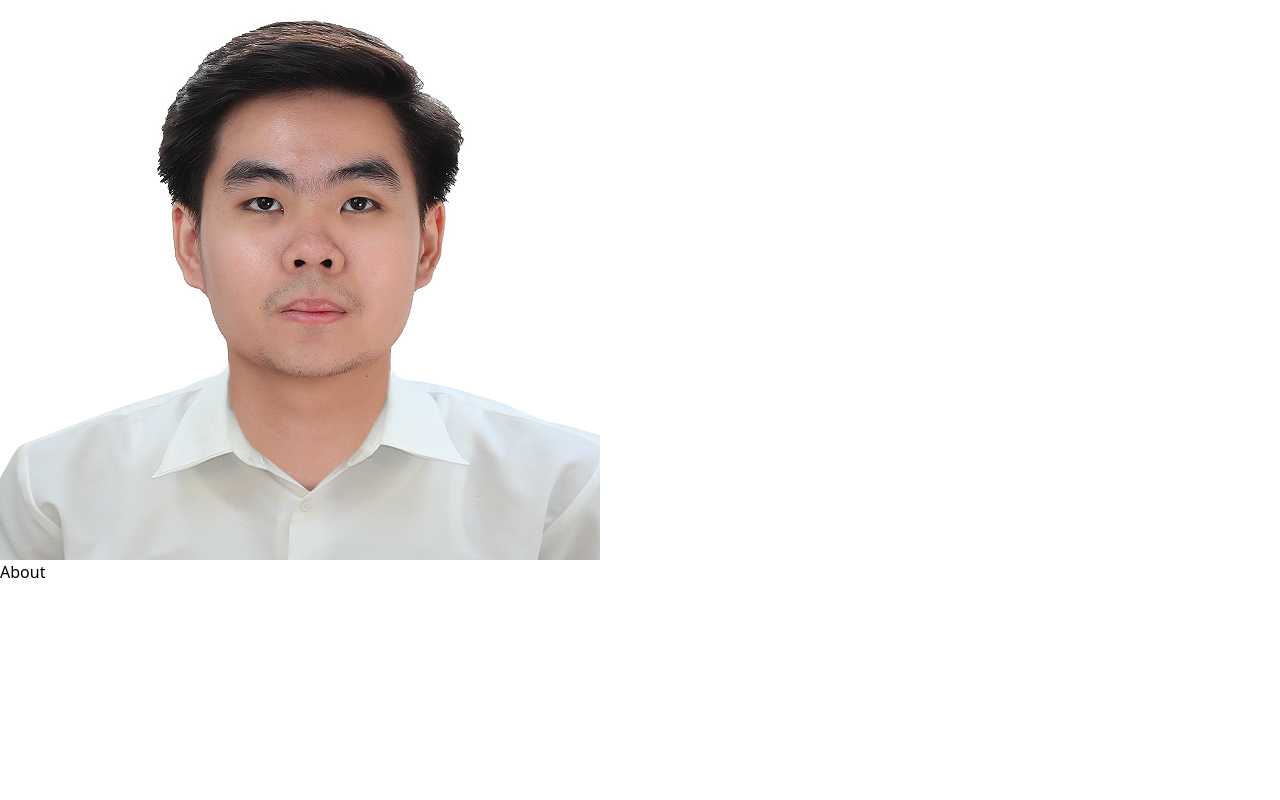
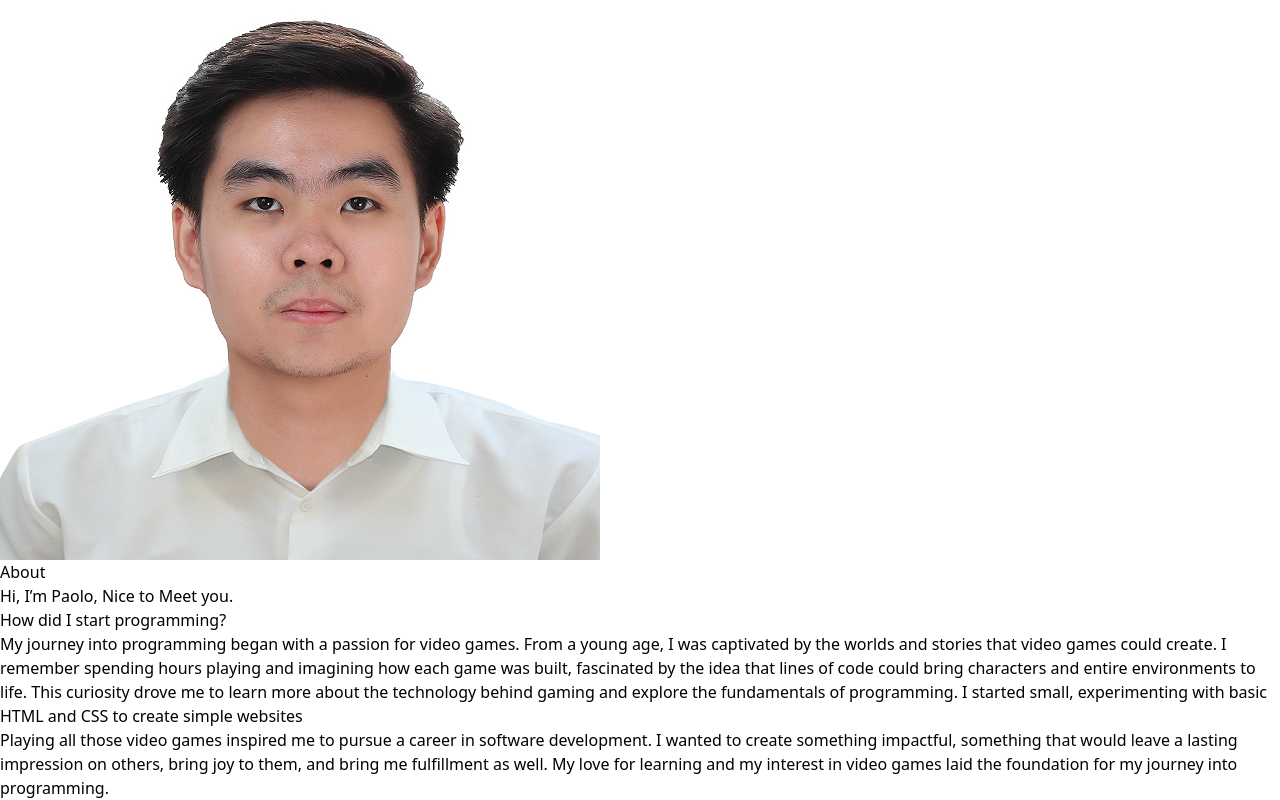
Before and after one commit to PaoloBaltazar/tailwind-portfolio-website, a React (Vite) app: page / in a window 1280 px wide. Shown: the part 352-1152 px from the top of the page. Before the commit the page ends 936 px from the top, so only its background shows below. Built offline with nearby package versions, Linux system fonts and the light colour scheme.

Commit message:
create about page

```diff
--- a/src/Components/About.jsx
+++ b/src/Components/About.jsx
@@ -1,8 +1,28 @@
 const About = () => {
   return (
-    <div>
-      <section>
-        <h1>About</h1>
+    <div className="max-w-7xl mx-auto px-4">
+      <section className="h-lvh text-white content-center">
+        <div className='justify-items-center mb-8'>
+          <div className="border-b-2 border-fuchsia-600">
+            <h1 className="font-bold text-3xl mb-3 lg:text-4xl">About</h1>
+          </div>
+
+          <h2 className="font-medium text-lg mt-2 lg:text-xl">Hi, I’m Paolo, Nice to Meet you. </h2>
+        </div>
+
+        <div>
+          <h3 className="text-base font-medium italic mb-4 lg:text-xl">
+            How did I start programming?
+          </h3>
+
+          <p className="text-base mb-4 lg:text-xl">My journey into programming began with a passion for video games. From a young age, I was captivated by the worlds and stories that video games could create. I remember spending hours playing and imagining how each game was built, fascinated by the idea that lines of code could bring characters and entire environments to life. This curiosity drove me to learn more about the technology behind gaming and explore the fundamentals of programming. I started small, experimenting with basic HTML and CSS to create simple websites
+          </p>
+
+          <p className="text-base lg:text-xl">
+          Playing all those video games inspired me to pursue a career in software development. I wanted to create something impactful, something that would leave a lasting impression on others, bring joy to them, and bring me fulfillment as well. My love for learning and my interest in video games laid the foundation for my journey into programming.
+          </p>
+        </div>
+
       </section>
 
     </div>
--- a/src/Components/Home.jsx
+++ b/src/Components/Home.jsx
@@ -9,7 +9,7 @@ const Home = () => {
           <h1 className='font-bold text-3xl lg:text-5xl'>Paolo Baltazar,</h1>
           <h1 className='font-bold text-3xl lg:text-5xl mb-8'>front-end developer</h1>
 
-          <p className='text-base mb-8 md:text-lg'>
+          <p className='text-base mb-8 lg:text-lg'>
             Aspiring web developer passionate about creating dynamic and responsive websites. I specialize in HTML, CSS, JavaScript, and React, aiming to build efficient and user-friendly applications.
           </p>
 
```
